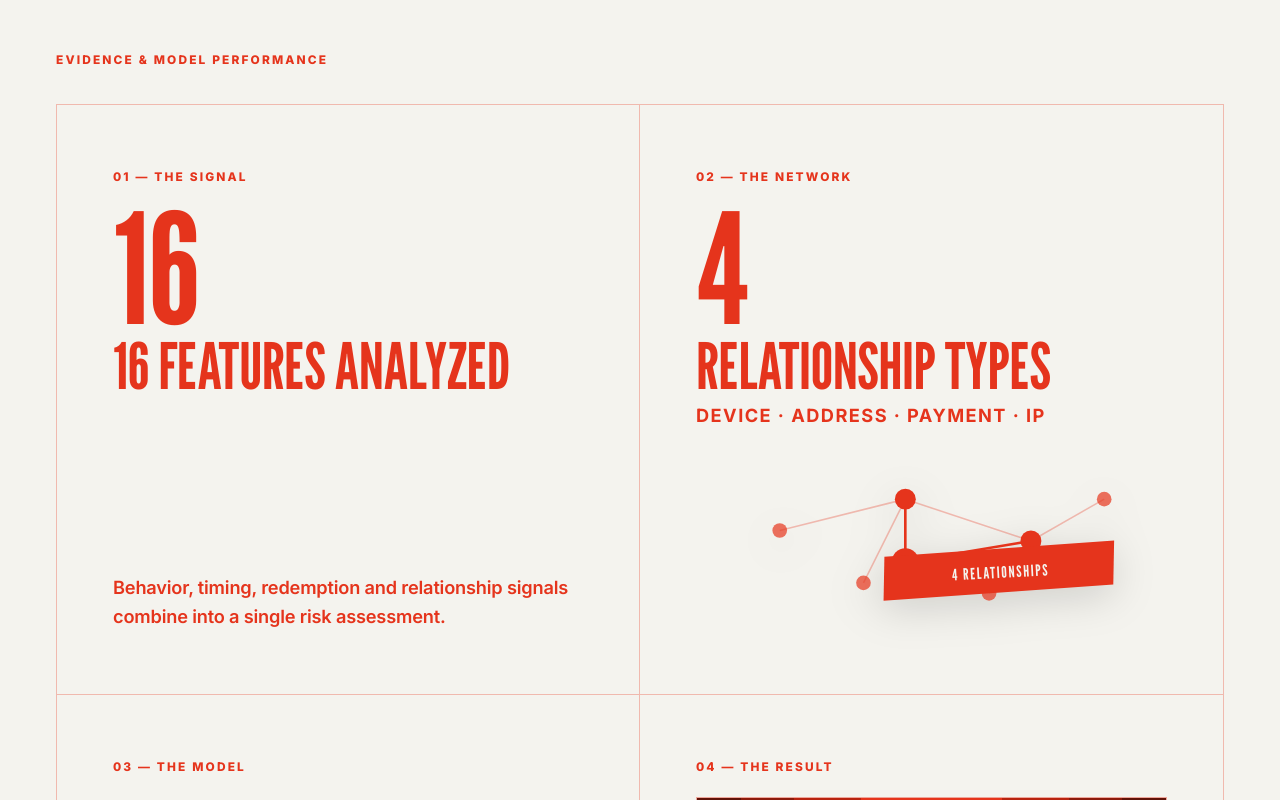
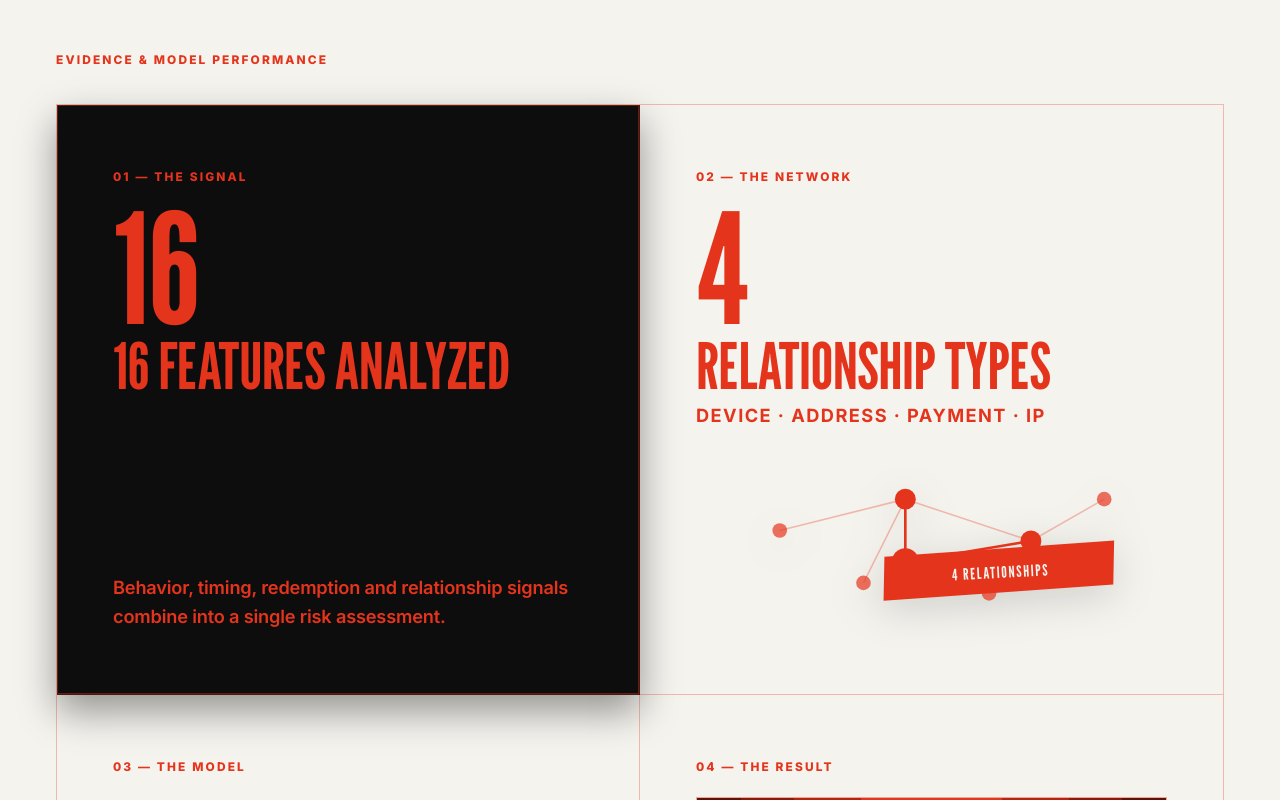
Before and after one commit to Kunal184/offer-abuse-detection, a React (Vite) app in the folder frontend/: page / in a window 1280 px wide. In both pictures the pointer is over the element 348 px from the left and 3136 px from the top of the page. Shown: the part 2736-3536 px from the top of the page. Built offline with nearby package versions, Linux system fonts and the light colour scheme; no server answers.

Commit message:
style(landing): add matte black hover effect to 4 metric boxes in editorial section

```diff
--- a/frontend/src/pages/LandingPage.css
+++ b/frontend/src/pages/LandingPage.css
@@ -323,7 +323,26 @@
   position: relative;
   opacity: 0;
   transform: translateY(24px);
-  transition: opacity 0.6s ease, transform 0.6s ease;
+  background-color: transparent;
+  transition: opacity 0.6s ease, transform 0.6s ease, background-color 0.35s ease, color 0.35s ease, border-color 0.35s ease, box-shadow 0.35s ease;
+}
+
+.grid-quadrant:hover {
+  background-color: #0D0D0E !important; /* Sleek matte black */
+  box-shadow: inset 0 0 0 1px rgba(229, 52, 28, 0.4), 0 16px 36px rgba(0, 0, 0, 0.4);
+  z-index: 2;
+}
+
+.grid-quadrant:hover .quadrant-tag,
+.grid-quadrant:hover .quadrant-giant-number,
+.grid-quadrant:hover .quadrant-headline {
+  color: #F4F3EE;
+  transition: color 0.35s ease;
+}
+
+.grid-quadrant:hover .quadrant-subtext {
+  color: #D3CFCE;
+  transition: color 0.35s ease;
 }
 
 .grid-quadrant.is-visible {
```
